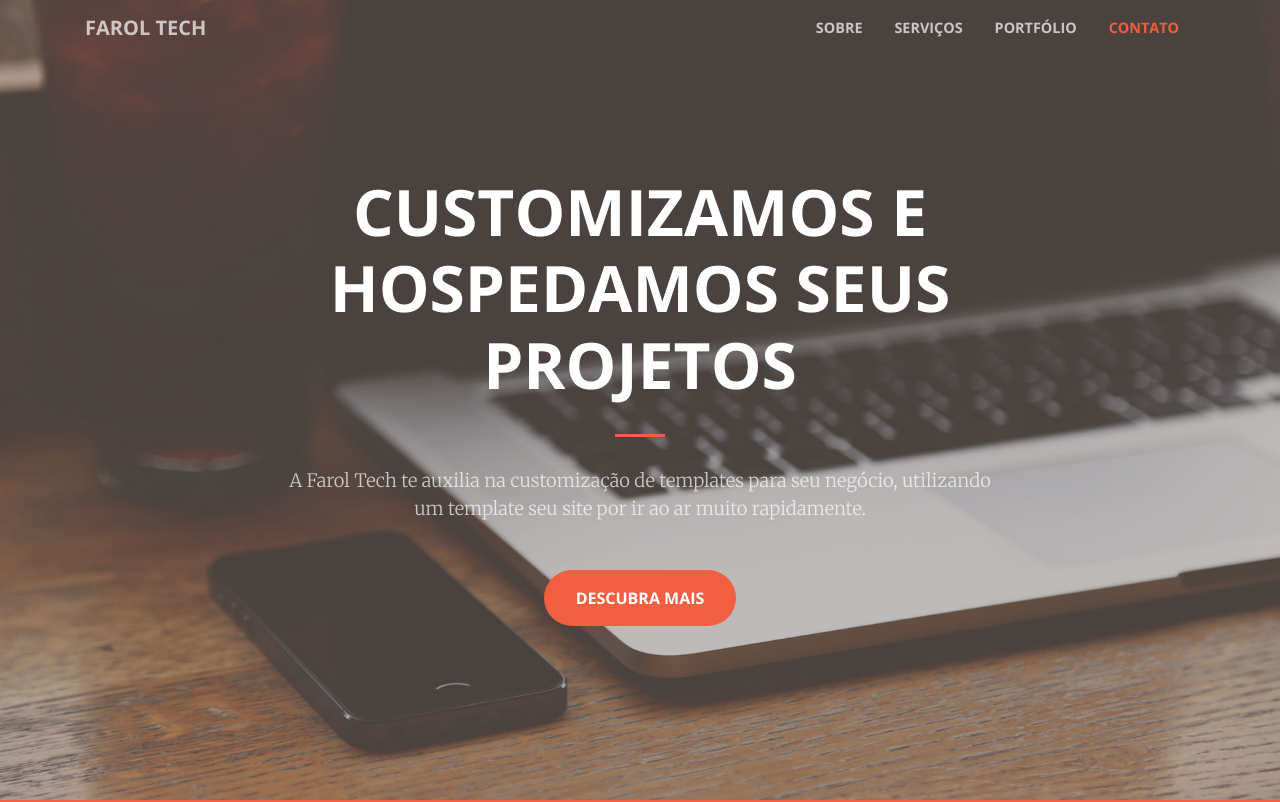
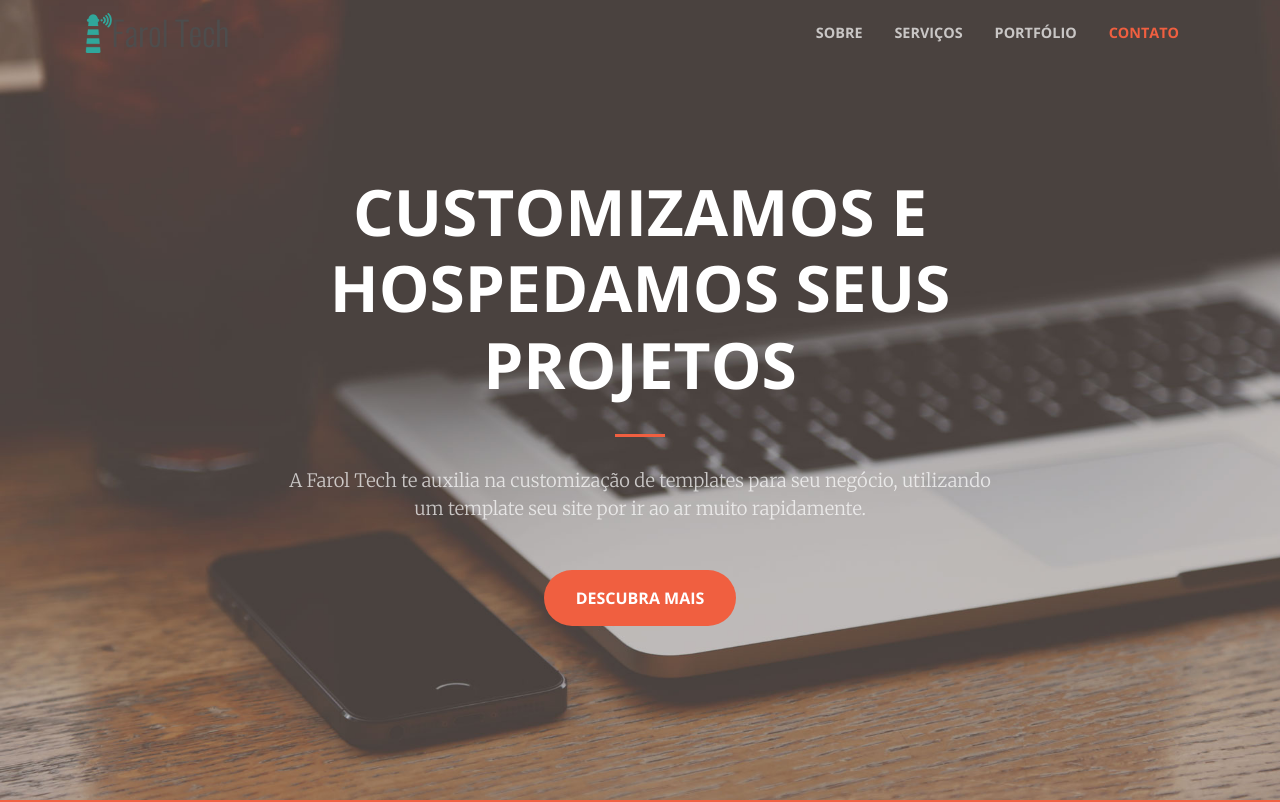
Before and after one commit to FarolTech/faroltech-hotsite, an Angular app: page / in a window 1280 px wide. Shown: the top 802 px of the page. Built offline with nearby package versions, Linux system fonts and the light colour scheme.

Commit message:
Adding faroltech logo

```diff
--- a/src/app/navbar/navbar.component.html
+++ b/src/app/navbar/navbar.component.html
@@ -1,7 +1,9 @@
 <!-- Navigation -->
 <nav class="navbar navbar-expand-lg navbar-light fixed-top" id="mainNav">
   <div class="container">
-    <a class="navbar-brand js-scroll-trigger" href="#page-top">Farol Tech</a>
+    <a class="navbar-brand js-scroll-trigger" href="#page-top">
+      <img src="/assets/images/brand/logo.png" alt="">
+    </a>
     <button class="navbar-toggler navbar-toggler-right" type="button" data-toggle="collapse" data-target="#navbarResponsive" aria-controls="navbarResponsive" aria-expanded="false" aria-label="Toggle navigation">
       <span class="navbar-toggler-icon"></span>
     </button>
```
Also changed, not shown: src/assets/images/brand/logo.png (added).
